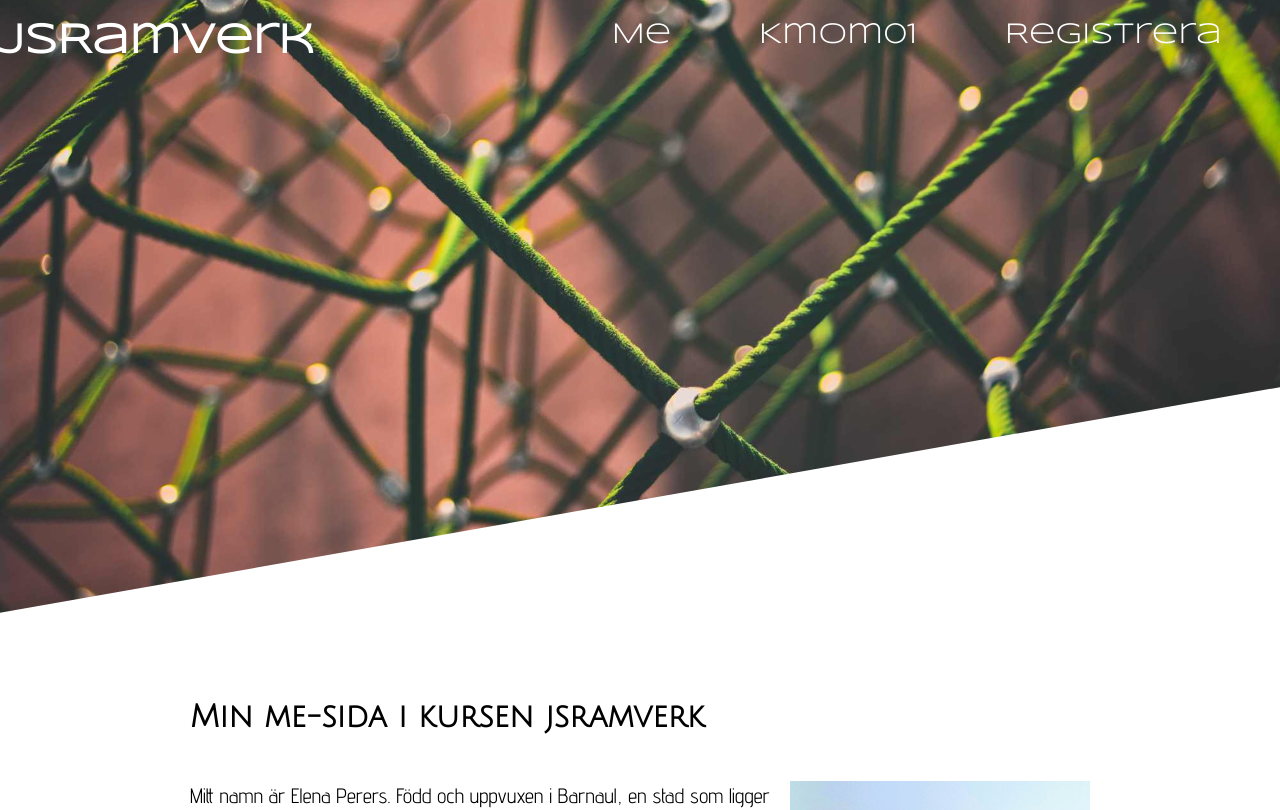
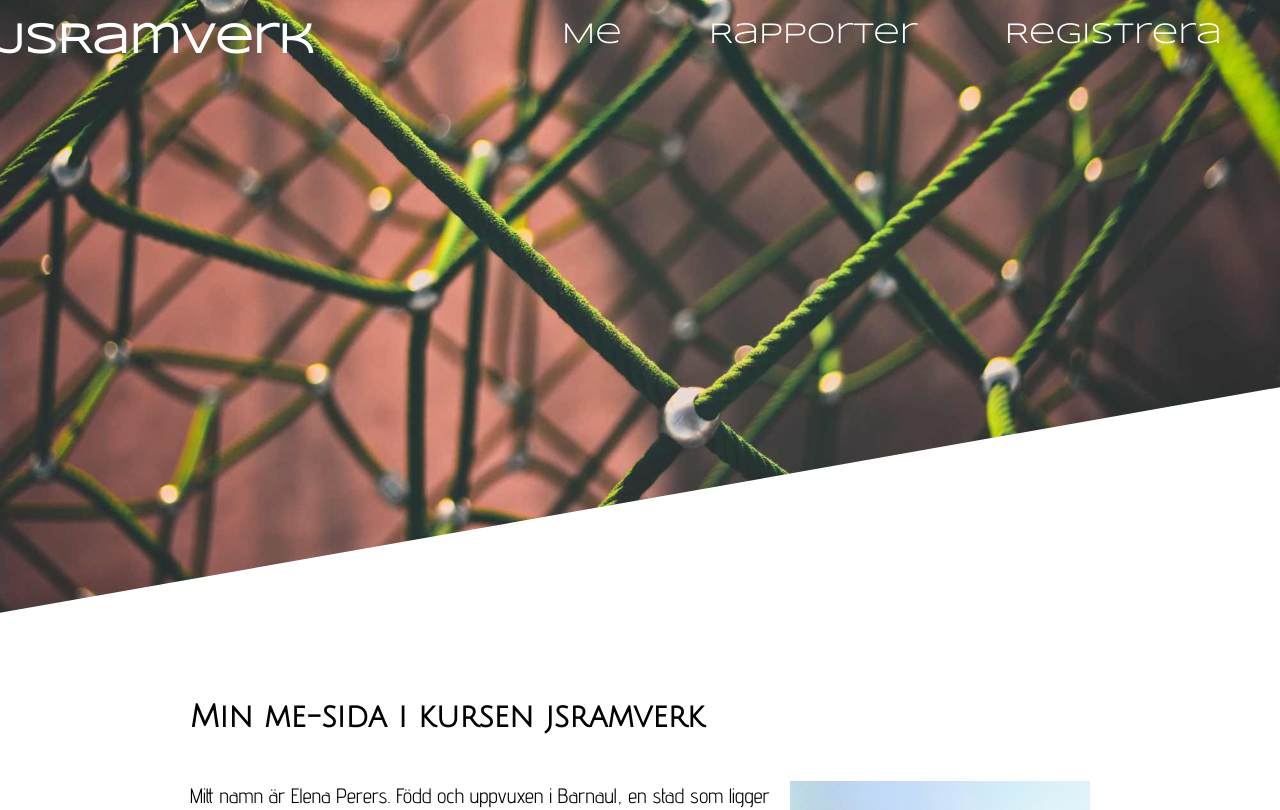
Before and after one commit to pererselena/jsramverk, a React (Create React App) app: page / in a window 1280 px wide. Shown: the top 810 px of the page. Built offline with nearby package versions, Linux system fonts and the light colour scheme.

Commit message:
Add new router to the App.js

```diff
--- a/src/App.js
+++ b/src/App.js
@@ -19,13 +19,14 @@ class App extends Component {
                             </section>
                             <nav>
                                 <Link to="/">Me</Link>
-                                <Link to="/reports/week/1">Kmom01</Link>
+                                <Link to="/reports">Rapporter</Link>
                                 <Link to="/sign_up">Registrera</Link>
                             </nav>
                         </div>
                     </header>
                     <Route exact path="/" component={Me} />
                     <Route path="/reports/week/:week" component={Report} />
+                    <Route exact path="/reports/" component={Report} />
                     <Route exact path="/sign_up" component={SignUp} />
                     <footer>
                         <p className="social"> <a href="https://github.com/pererselena"><i className="fab fa-github fa-3x"></i></a> <a href="https://www.linkedin.com/in/elena-perers/"><i className="fab fa-linkedin-in fa-3x"></i></a></p>
```
